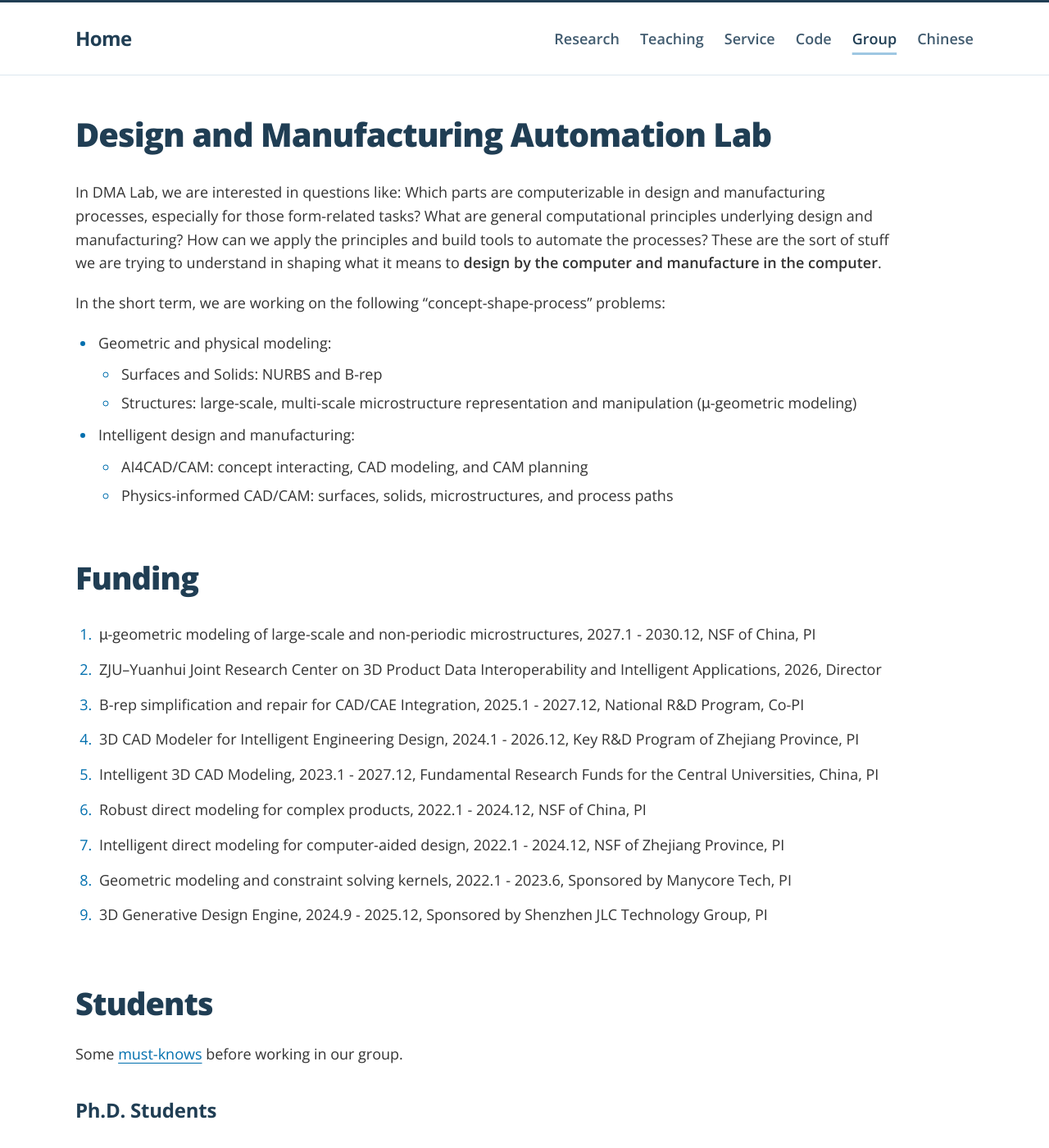
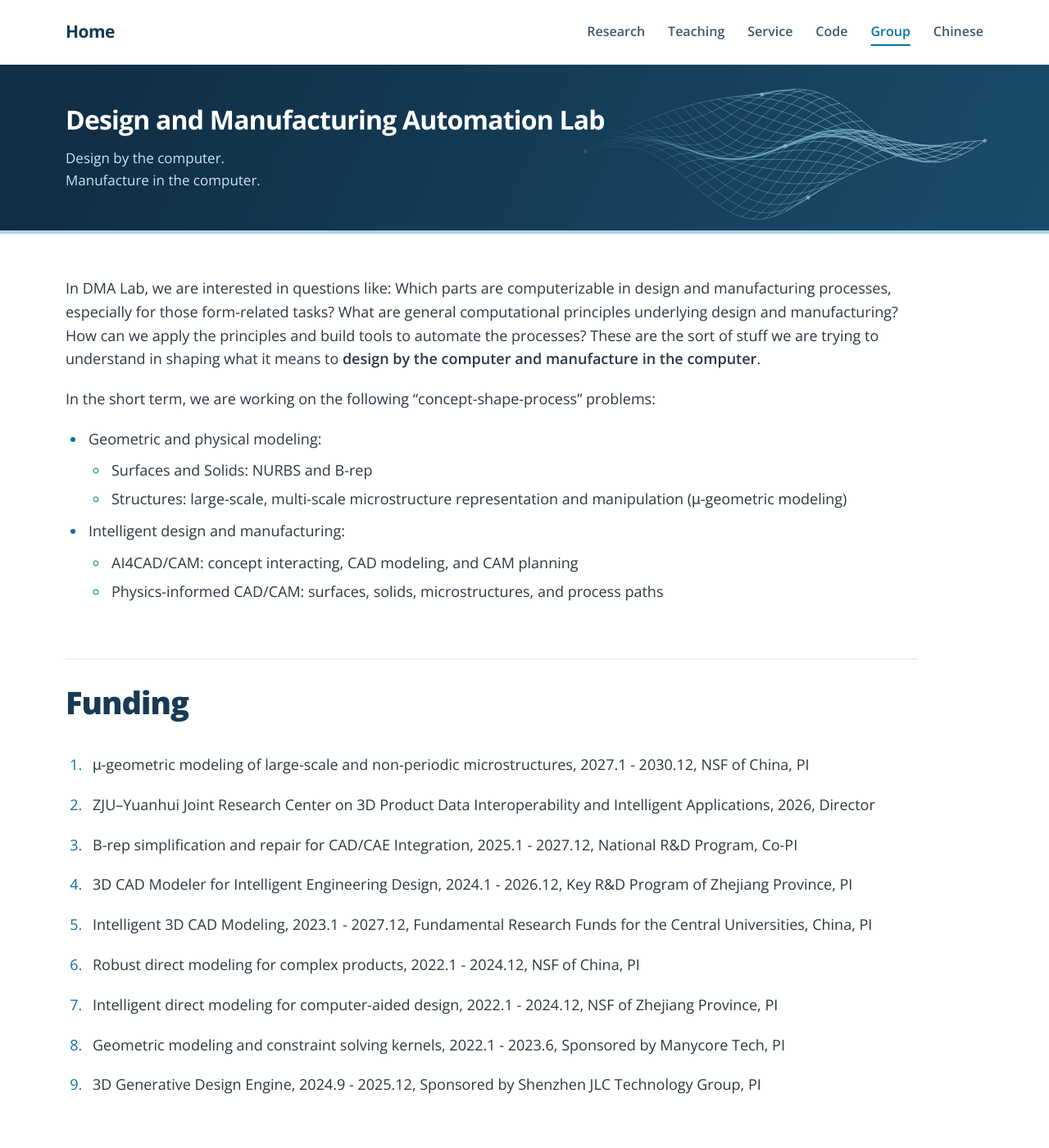
Before and after one commit to Qiang-Zou/Qiang-Zou.github.io, a Jekyll site: the page built from _pages/group.md, in a window 1280 px wide and 1400 px high. Shown: the whole window at 82% size. Built offline with Jekyll 4.4.1, drawn with Linux system fonts in a browser that asks for light colours.

Commit message:
Redesign academic site with shared lab identity and editorial hierarchy

```diff
--- a/_config.yml
+++ b/_config.yml
@@ -6,6 +6,11 @@
 locale: "en-US"
 timezone: "Asia/Shanghai"
 repository: "Qiang-Zou/Qiang-Zou.github.io"
+
+lab_identity:
+  name: "Design and Manufacturing Automation Lab"
+  line_one: "Design by the computer."
+  line_two: "Manufacture in the computer."
 
 author:
   name: "Qiang Zou"
--- /dev/null
+++ b/_includes/lab-banner.html
@@ -0,0 +1,9 @@
+<div class="lab-banner" aria-label="{{ site.lab_identity.name | escape }}">
+  <div class="lab-banner-inner">
+    <div class="lab-banner-copy">
+      <p class="lab-banner-name">{{ site.lab_identity.name | escape }}</p>
+      <p class="lab-banner-motto">{{ site.lab_identity.line_one | escape }}<br>{{ site.lab_identity.line_two | escape }}</p>
+    </div>
+    <img class="lab-banner-art" src="{{ '/assets/images/cad-surface.svg' | relative_url }}" alt="" width="640" height="240" aria-hidden="true">
+  </div>
+</div>
--- a/_layouts/default.html
+++ b/_layouts/default.html
@@ -6,6 +6,7 @@
 <body class="{{ page.page_class | default: 'standard-page' }}">
   <a class="skip-link" href="#main">Skip to content</a>
   {% include masthead.html %}
+  {% include lab-banner.html %}
   <main id="main" class="site-main" tabindex="-1">{{ content }}</main>
   {% include footer.html %}
 </body>
--- a/assets/css/site.css
+++ b/assets/css/site.css
@@ -2,27 +2,27 @@
 @font-face { font-family: "Open Sans"; font-style: normal; font-weight: 400 800; font-display: swap; src: url('../fonts/open-sans-normal.woff2') format('woff2'); }
 @font-face { font-family: "Open Sans"; font-style: italic; font-weight: 400 800; font-display: swap; src: url('../fonts/open-sans-italic.woff2') format('woff2'); }
 :root {
-  --ink: #333333;
-  --muted: #626972;
-  --heading: #203e54;
-  --accent: #006fae;
+  --ink: #2d3742;
+  --muted: #626d78;
+  --heading: #173b53;
+  --accent: #0872a3;
   --accent-hover: #164c72;
-  --nav: #425c70;
-  --sky: #9ec7e2;
-  --line: #dce7ef;
-  --wash: #f5f9fc;
+  --nav: #42566a;
+  --sky: #9ac7e1;
+  --line: #dce5ed;
+  --wash: #f3f7fb;
   --rule: #e8eef3;
   --sans: "Open Sans", -apple-system, BlinkMacSystemFont, "Segoe UI", "PingFang SC", "Microsoft YaHei", sans-serif;
   --text: 18px;
   --small: 16px;
   --title: 40px;
   --section: 38px;
-  --subsection: 24px;
-  --item: 18px;
-  --site-width: 1160px;
+  --subsection: 22px;
+  --item: 19px;
+  --site-width: 1184px;
 }
 * { box-sizing: border-box; }
-html { scroll-behavior: smooth; scroll-padding-top: 28px; }
+html { scroll-behavior: smooth; scroll-padding-top: 108px; }
 body { margin: 0; color: var(--ink); background: #fff; font-family: var(--sans); font-size: var(--text); line-height: 1.6; }
 a { color: var(--accent); text-decoration-thickness: 1px; text-underline-offset: 4px; overflow-wrap: anywhere; transition: color .15s ease, border-color .15s ease, background-color .15s ease; }
 a:hover { color: var(--accent-hover); }
@@ -39,72 +39,87 @@
 .visually-hidden { position: absolute; width: 1px; height: 1px; padding: 0; margin: -1px; overflow: hidden; clip: rect(0, 0, 0, 0); white-space: nowrap; border: 0; }
 .skip-link { position: absolute; top: -100px; left: 16px; z-index: 20; padding: 10px 16px; color: #fff; background: var(--accent); }
 .skip-link:focus { top: 12px; color: #fff; }
-.site-header { background: #fff; border-top: 3px solid var(--heading); border-bottom: 1px solid var(--line); }
-.header-inner, .footer-inner, .page-shell, .home-shell { max-width: var(--site-width); margin: 0 auto; padding-left: 32px; padding-right: 32px; }
-.header-inner { min-height: 88px; display: flex; align-items: center; justify-content: space-between; gap: 28px; }
-.wordmark { font-size: 24px; font-weight: 700; letter-spacing: -.025em; color: var(--heading); text-decoration: none; white-space: nowrap; }
-.main-nav { display: flex; align-items: center; gap: 25px; flex-wrap: wrap; }
-.main-nav a { padding: 9px 0; color: var(--nav); font-size: 18px; font-weight: 600; text-decoration: none; white-space: nowrap; }
+.site-header { position: sticky; top: 0; z-index: 5; background: rgba(255,255,255,.97); border-bottom: 1px solid var(--line); }
+.header-inner, .footer-inner, .page-shell, .home-shell, .lab-banner-inner { max-width: var(--site-width); margin: 0 auto; padding-left: 32px; padding-right: 32px; }
+.header-inner { min-height: 78px; display: flex; align-items: center; justify-content: space-between; gap: 28px; }
+.wordmark { font-size: 21px; font-weight: 700; letter-spacing: -.025em; color: var(--heading); text-decoration: none; white-space: nowrap; }
+.main-nav { display: flex; align-items: center; gap: 28px; flex-wrap: wrap; }
+.main-nav a { padding: 10px 0; color: var(--nav); font-size: 16px; font-weight: 600; text-decoration: none; white-space: nowrap; }
 .main-nav a:hover, .main-nav a[aria-current] { color: var(--accent); }
-.main-nav a[aria-current] { color: var(--heading); font-weight: 600; text-decoration: underline; text-decoration-color: var(--sky); text-decoration-thickness: 3px; text-underline-offset: 10px; }
+.main-nav a[aria-current] { color: var(--accent); font-weight: 600; text-decoration: underline; text-decoration-color: var(--accent); text-decoration-thickness: 2px; text-underline-offset: 10px; }
+.lab-banner { overflow: hidden; color: #fff; background: linear-gradient(115deg, #102e45 8%, #194c6a 100%); border-bottom: 4px solid #acd3e9; }
+.lab-banner-inner { position: relative; min-height: 202px; display: flex; align-items: center; padding-top: 30px; padding-bottom: 32px; }
+.lab-banner-copy { position: relative; z-index: 1; }
+.lab-banner-name { max-width: 690px; margin: 0 0 14px; font-size: clamp(26px, 3vw, 32px); line-height: 1.3; font-weight: 700; letter-spacing: -.025em; color: #fff; }
+.lab-banner-motto { margin: 0; font-size: 17px; line-height: 1.55; font-weight: 400; color: #c8e4f3; }
+.lab-banner-art { position: absolute; width: 600px; max-width: 58%; height: 240px; right: -26px; top: 50%; transform: translateY(-50%); opacity: .78; mask-image: linear-gradient(to right, transparent, #000 30%); }
 .site-main { min-height: 65vh; }
-.page-shell, .home-shell { padding-top: 48px; padding-bottom: 80px; }
-.page-heading { margin-bottom: 32px; }
-.page-heading h1 { margin: 0; }
+.page-shell, .home-shell { padding-top: 52px; padding-bottom: 88px; }
+.page-heading { margin-bottom: 30px; }
+.page-heading h1 { margin: 0; max-width: 820px; }
 .page-description { max-width: 900px; margin: 10px 0 0; font-size: var(--small); color: var(--muted); line-height: 1.65; }
 .section-nav { display: flex; flex-wrap: wrap; gap: 8px 24px; margin: 0 0 28px; font-size: var(--small); }
 .section-nav a { text-decoration: none; }
 .section-nav a:hover { text-decoration: underline; }
-.prose { max-width: 1000px; overflow-wrap: break-word; }
-.prose h2 { margin: 64px 0 24px; padding: 0; border: 0; }
-.prose > h2:first-child, .prose > section:first-child > h2 { margin-top: 0; }
-.prose h3 { margin: 40px 0 20px; padding: 0; color: var(--heading); border: 0; background: none; }
+.prose { max-width: 1040px; overflow-wrap: break-word; }
+.prose h2 { margin: 68px 0 28px; padding: 30px 0 0; border: 0; border-top: 1px solid var(--line); }
+.prose > h2:first-child, .prose > section:first-child > h2 { margin-top: 0; padding-top: 0; border-top: 0; }
+.prose h3 { position: relative; display: flex; align-items: center; gap: 18px; margin: 40px 0 24px; padding: 0; font-size: var(--subsection); line-height: 1.4; color: var(--heading); border: 0; background: none; }
+.prose h3::after { content: ""; flex: 1; min-width: 28px; height: 1px; background: var(--line); }
+.prose h3 > span:empty { position: absolute; }
 .prose h4, .prose h5, .prose h6 { margin: 24px 0 10px; }
 .prose ul, .prose ol { padding-left: 25px; margin: 0 0 24px; }
 .prose li { padding-left: 3px; margin-bottom: 10px; }
 .prose li > ul { margin: 10px 0; }
 .prose li > ul > li { margin-bottom: 6px; }
 .prose li::marker { color: var(--accent); }
-.prose > ol > li { margin: 0; padding: 7px 0 7px 4px; }
+.prose > ol > li { margin: 0; padding: 10px 0 10px 8px; }
+.prose > ol > li > p { margin: 0; }
 .prose > ol > li:last-child { border-bottom: 0; }
 .prose blockquote { border-left: 2px solid var(--sky); margin: 24px 0; padding: 0 20px; color: var(--muted); }
 .prose blockquote p:last-child { margin: 0; }
 .prose hr { border: 0; border-top: 1px solid var(--line); margin: 28px 0; }
+.prose hr + h2 { margin-top: 28px; padding-top: 0; border-top: 0; }
 .prose table { display: block; width: 100%; overflow-x: auto; border-collapse: collapse; margin: 24px 0; font-size: var(--small); }
 .prose th, .prose td { border-bottom: 1px solid var(--line); text-align: left; padding: 12px 18px 12px 0; min-width: 160px; vertical-align: top; }
 .prose th { color: var(--heading); font-weight: 600; background: var(--wash); }
 .prose pre { overflow: auto; padding: 20px; background: var(--wash); font-size: var(--small); }
 .prose :not(pre) > code { font-size: .95em; background: var(--wash); padding: 2px 5px; }
 /* Page templates style ordinary Markdown lists; content needs no CSS classes. */
-.research-page .prose > #publications + p { margin: 0 0 32px; font-size: var(--small); color: var(--muted); }
+.research-page .prose > #publications + p { display: flex; flex-wrap: wrap; gap: 0 8px; margin: -10px 0 38px; font-size: var(--small); color: var(--muted); }
 .research-page .prose > #publications + p a { text-decoration: none; }
 .research-page .prose > #publications + p a:hover { text-decoration: underline; }
 .research-page .prose > h2:first-of-type { margin-top: 0; }
-.research-page .prose > ul, .code-page > ul { list-style: none; margin: 0 0 32px; padding: 0; }
-.research-page .prose ul > li { margin: 0 0 24px; padding: 0; border: 0; line-height: 1.5; }
+.research-page .prose > ul, .code-page > ul { list-style: none; margin: 0 0 36px; padding: 0; }
+.research-page .prose > ul { max-width: 960px; }
+.research-page .prose ul > li { margin: 0 0 28px; padding: 0; border: 0; line-height: 1.5; }
 .research-page .prose ul > li:last-child { margin-bottom: 0; padding-bottom: 0; border-bottom: 0; }
 .research-page .prose ul > li > p { margin: 0; font-size: var(--small); color: var(--muted); line-height: 1.5; }
-.research-page .prose ul > li > p:first-child { margin-bottom: 4px; font-size: var(--item); line-height: 1.5; color: var(--ink); }
-.research-page .prose ul > li > p > em { font-style: normal; color: var(--ink); }
+.research-page .prose ul > li > p:first-child { margin-bottom: 6px; font-size: var(--item); line-height: 1.45; color: #243a4c; }
+.research-page .prose ul > li > p > em { display: inline-block; margin-top: 3px; font-style: normal; color: #485e70; }
 .research-page .prose ul > li strong { font-weight: 600; }
 .research-page .prose ul > li > p > a { display: inline-block; margin-top: 6px; line-height: 1.5; text-decoration: none; }
 .research-page .prose ul > li > p > a:hover { text-decoration: underline; }
+.research-page #technical-reports + ul { max-width: none; padding: 22px 26px; background: var(--wash); border: 1px solid #dce9f2; border-left: 3px solid var(--accent); border-radius: 0 6px 6px 0; }
+.research-page #technical-reports + ul > li { margin: 0; }
+.research-page #technical-reports + ul > li > p:first-child { max-width: 850px; font-size: 20px; }
+.research-page #technical-reports + ul a { font-weight: 600; }
 .code-page { max-width: none; }
-.code-page > ul > li { display: grid; grid-template-columns: 224px minmax(0, 1fr); column-gap: 32px; row-gap: 10px; align-items: start; padding: 24px 0; margin: 0; border-bottom: 1px solid var(--rule); }
+.code-page > ul > li { display: grid; grid-template-columns: 224px minmax(0, 1fr); column-gap: 36px; row-gap: 10px; align-items: start; padding: 30px 0; margin: 0; border-bottom: 1px solid var(--line); }
 .code-page > ul > li:first-child { padding-top: 4px; }
 .code-page > ul > li:last-child { border-bottom: 0; }
 .code-page > ul > li > p { grid-column: 2; margin: 0; font-size: var(--small); line-height: 1.5; }
 .code-page > ul > li > p:first-child { grid-column: 1; grid-row: 1 / span 3; }
-.code-page > ul > li > p:first-child > a { display: flex; align-items: center; justify-content: center; height: 180px; padding: 12px; background: #fff; border: 1px solid var(--line); border-radius: 8px; box-shadow: 0 5px 18px rgba(25, 63, 91, .045); }
+.code-page > ul > li > p:first-child > a { display: flex; align-items: center; justify-content: center; height: 170px; padding: 14px; background: #fff; border: 1px solid var(--line); border-radius: 6px; box-shadow: 0 5px 16px rgba(25, 63, 91, .04); }
 .code-page > ul > li > p:first-child img { display: block; width: auto; height: auto; max-width: 100%; max-height: 100%; object-fit: contain; }
 .code-page > ul > li > p:first-child > a:hover { border-color: var(--accent); }
-.code-page > ul > li > p:nth-child(2) { font-size: 20px; color: var(--heading); line-height: 1.4; }
+.code-page > ul > li > p:nth-child(2) { font-size: 22px; color: var(--heading); line-height: 1.4; }
 .code-page > ul > li > p:nth-child(2) strong { font-weight: 600; }
 .code-page > ul > li > p > a { text-decoration: none; }
 .code-page > ul > li > p > a:hover { text-decoration: underline; }
 .code-page > ul > li > p:not(:first-child) > a { display: inline-block; padding: 2px 11px; border: 1px solid #c5dceb; border-radius: 4px; background: var(--wash); line-height: 1.5; }
 .code-page > ul > li > p:not(:first-child) > a:hover { text-decoration: none; border-color: var(--accent); background: #eaf3fa; }
-.site-footer { background: var(--wash); border-top: 1px solid var(--line); }
+.site-footer { background: #edf3f8; border-top: 1px solid var(--line); }
 .footer-inner { min-height: 90px; display: flex; align-items: center; justify-content: space-between; gap: 24px; color: var(--muted); font-size: 14px; }
 .footer-inner p { margin: 0; }
 .footer-inner p span { padding: 0 7px; }
@@ -114,14 +129,25 @@
 @media (max-width: 900px) {
   .header-inner { align-items: flex-start; padding-top: 18px; padding-bottom: 18px; gap: 14px 24px; }
   .main-nav { gap: 6px 18px; justify-content: flex-end; }
+  .lab-banner-art { right: -100px; opacity: .35; }
 }
 @media (max-width: 640px) {
-  :root { --text: 17px; --small: 16px; --title: 32px; --section: 30px; --subsection: 22px; --item: 18px; }
-  .header-inner, .footer-inner, .page-shell, .home-shell { padding-left: 22px; padding-right: 22px; }
+  :root { --text: 17px; --small: 16px; --title: 32px; --section: 30px; --subsection: 21px; --item: 18px; }
+  html { scroll-padding-top: 24px; }
+  .site-header { position: relative; }
+  .header-inner, .footer-inner, .page-shell, .home-shell, .lab-banner-inner { padding-left: 22px; padding-right: 22px; }
   .header-inner { flex-direction: column; gap: 8px; }
   .main-nav { width: 100%; justify-content: flex-start; gap: 4px 20px; }
+  .main-nav a { font-size: 15px; }
+  .lab-banner-inner { min-height: 184px; padding-top: 24px; padding-bottom: 26px; }
+  .lab-banner-name { max-width: 480px; font-size: 26px; }
+  .lab-banner-motto { font-size: 16px; }
+  .lab-banner-art { display: none; }
   .page-shell, .home-shell { padding-top: 30px; padding-bottom: 48px; }
   .page-heading { margin-bottom: 22px; }
+  .prose h2 { margin-top: 48px; padding-top: 24px; }
+  .prose h3 { gap: 12px; margin-top: 30px; }
+  .research-page #technical-reports + ul { padding: 18px; }
   .code-page > ul > li { grid-template-columns: 1fr; gap: 10px; }
   .code-page > ul > li > p { grid-column: 1; }
   .code-page > ul > li > p:first-child { grid-row: auto; width: 224px; max-width: 100%; margin-bottom: 6px; }
@@ -131,7 +157,7 @@
 }
 @media (prefers-reduced-motion: reduce) { html { scroll-behavior: auto; } a { transition: none; } }
 @media print {
-  .site-header, .site-footer, .skip-link, .section-nav { display: none; }
+  .site-header, .site-footer, .lab-banner, .skip-link, .section-nav { display: none; }
   .page-shell { max-width: none; padding: 0; }
   a { color: inherit; }
   .code-page > ul > li, .research-page .prose > ul > li { break-inside: avoid; }
```
Also changed, not shown: README.md (+7 -3 lines), _pages/group.md (+1 -1 lines), assets/css/home.css (+4 -4 lines), assets/images/cad-surface.svg (added).
